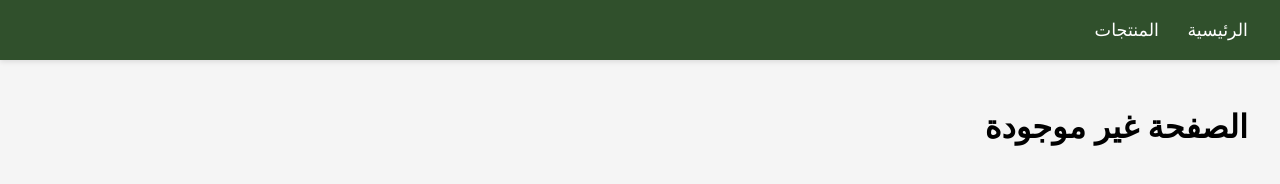
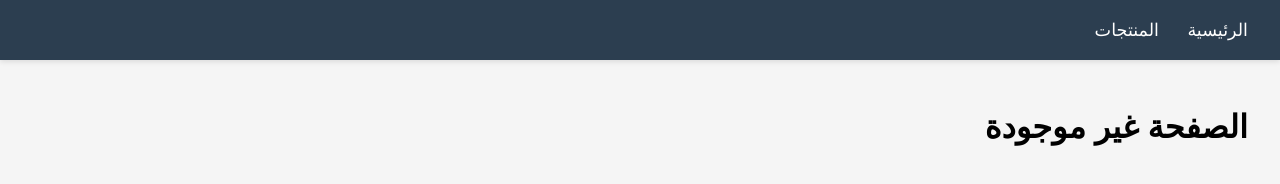
Before and after one commit to Anas-Kaekaty/jsTest, a plain HTML site: page index.html in a window 1280 px wide. Drawn offline with Linux system fonts and the light colour scheme.

Commit message:
Revert "change nav bar color"
This reverts commit 0d4b8de7801603bedbb154a7e618f94957efb0c5.

```diff
--- a/styles.css
+++ b/styles.css
@@ -14,7 +14,7 @@
 
   /* تنسيقات النافبار */
   #navbar {
-    background: #30502c;
+    background: #2c3e50;
     padding: 1rem 2rem;
     box-shadow: 0 2px 5px rgba(0,0,0,0.1);
     position: fixed;
```
